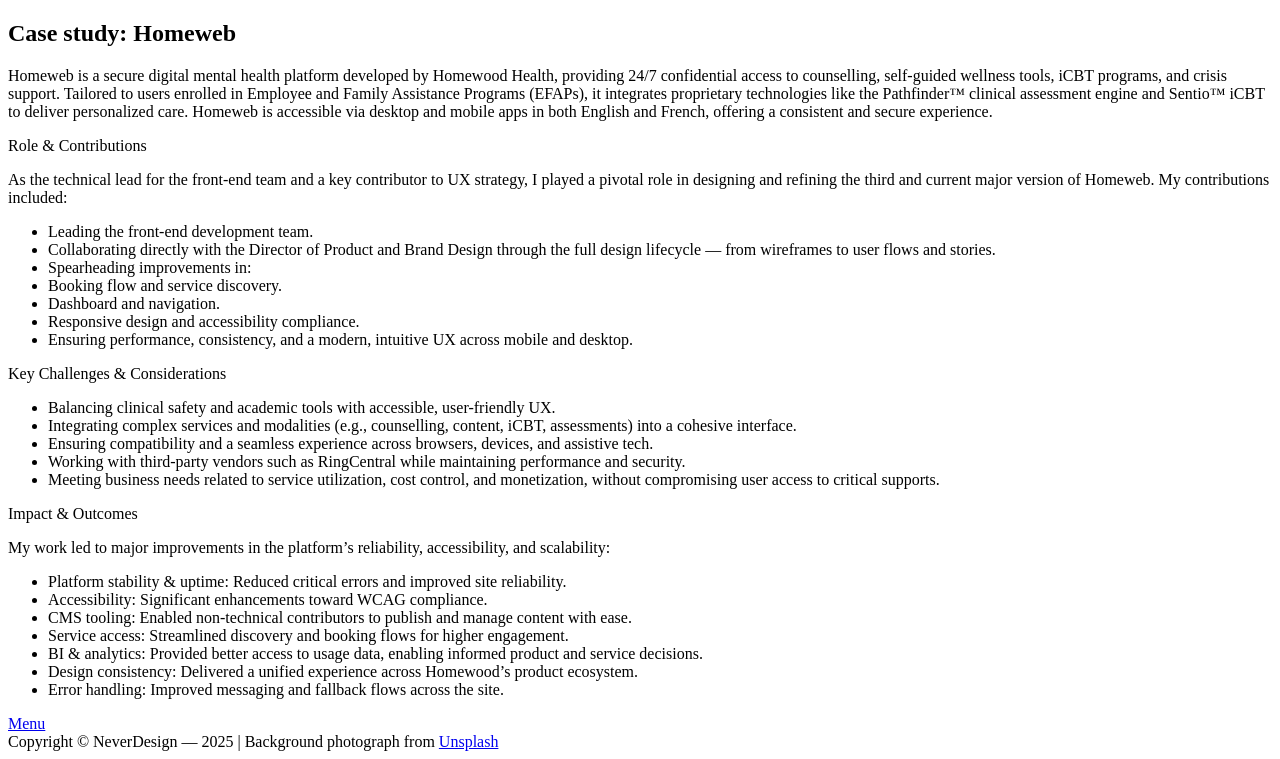
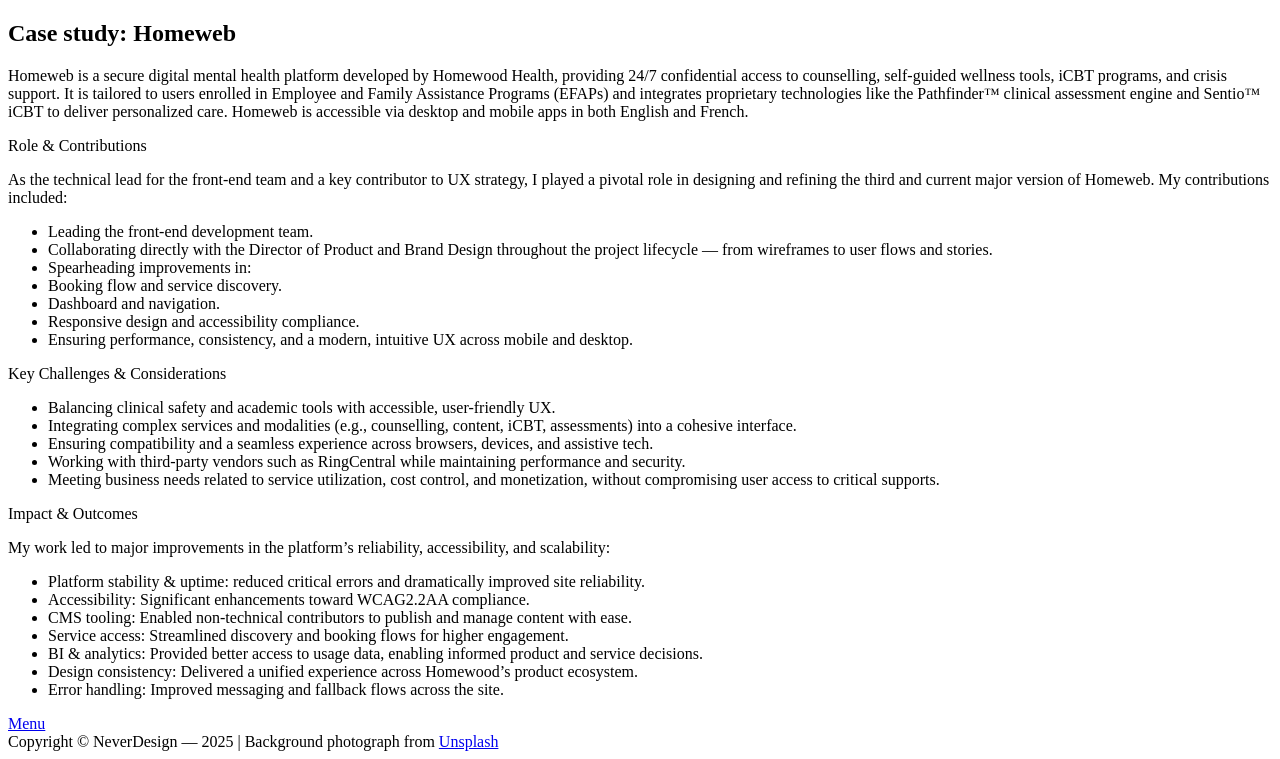
Before and after one commit to NeverDesign/neverdesign_2025, a Symfony app: template templates/case-studies/homeweb.html.twig in a window 1280 px wide. Shown: the part 206-965 px from the top of the page. Run offline with Twig, Linux system fonts and the light colour scheme; the template is opened without the code that fills it, so the values that code supplies are empty; some libraries are stand-ins or nearby versions; some web fonts are replaced.

Commit message:
Content updates
- HTML structure updates
- Spelling, grammar and content updates

```diff
--- a/templates/case-studies/homeweb.html.twig
+++ b/templates/case-studies/homeweb.html.twig
@@ -11,7 +11,7 @@
 			<div class="container width-narrow">
 				<h1 class="title">
 					Case study: Homeweb
-				</div>
+                </h1>
 			</div>
 		</div>
 
@@ -20,8 +20,8 @@
 			<div class="container width-narrow">
 				<p>
 					Homeweb is a secure digital mental health platform developed by Homewood Health, providing 24/7 confidential access to counselling, self-guided wellness tools, iCBT programs, and crisis support.
-					Tailored to users enrolled in Employee and Family Assistance Programs (EFAPs), it integrates proprietary technologies like the Pathfinder™ clinical assessment engine and Sentio™ iCBT to deliver personalized care.
-					Homeweb is accessible via desktop and mobile apps in both English and French, offering a consistent and secure experience.
+					It is tailored to users enrolled in Employee and Family Assistance Programs (EFAPs) and integrates proprietary technologies like the Pathfinder™ clinical assessment engine and Sentio™ iCBT to deliver personalized care.
+					Homeweb is accessible via desktop and mobile apps in both English and French.
 				</p>
 			</div>
 		</div>
@@ -32,7 +32,7 @@
 		<p>As the technical lead for the front-end team and a key contributor to UX strategy, I played a pivotal role in designing and refining the third and current major version of Homeweb. My contributions included:</p>
 		<ul>
 			<li>Leading the front-end development team.</li>
-			<li>Collaborating directly with the Director of Product and Brand Design through the full design lifecycle — from wireframes to user flows and stories.</li>
+			<li>Collaborating directly with the Director of Product and Brand Design throughout the project lifecycle — from wireframes to user flows and stories.</li>
 			<li>Spearheading improvements in:</li>
 			<li>Booking flow and service discovery.</li>
 			<li>Dashboard and navigation.</li>
@@ -52,8 +52,8 @@
 		<p class="h3">Impact &amp; Outcomes</p>
 		<p>My work led to major improvements in the platform’s reliability, accessibility, and scalability:</p>
 		<ul>
-			<li>Platform stability &amp; uptime: Reduced critical errors and improved site reliability.</li>
-			<li>Accessibility: Significant enhancements toward WCAG compliance.</li>
+			<li>Platform stability &amp; uptime: reduced critical errors and dramatically improved site reliability.</li>
+			<li>Accessibility: Significant enhancements toward WCAG2.2AA compliance.</li>
 			<li>CMS tooling: Enabled non-technical contributors to publish and manage content with ease.</li>
 			<li>Service access: Streamlined discovery and booking flows for higher engagement.</li>
 			<li>BI &amp; analytics: Provided better access to usage data, enabling informed product and service decisions.</li>
--- a/templates/case-studies/meticulon.html.twig
+++ b/templates/case-studies/meticulon.html.twig
@@ -11,7 +11,7 @@
 			<div class="container width-narrow">
 				<h1 class="title">
 					Case study: Meticulon Assessment Service
-				</div>
+				</h1>
 			</div>
 		</div>
 
--- a/templates/case-studies/sentio.html.twig
+++ b/templates/case-studies/sentio.html.twig
@@ -9,9 +9,9 @@
 
 		<div class="hero-inner hero-inner-primary">
 			<div class="container width-narrow">
-				<h1 class="title">s
+				<h1 class="title">
 					Case study: Sentio
-				</div>
+                </h1>
 			</div>
 		</div>
 
@@ -52,7 +52,7 @@
 			<li>Orchestrating complex course flows that include consumable content (articles, videos, audio), downloadable PDFs, third-party integrations (e.g., Storyline), and native interactive exercises.</li>
 			<li>Balancing prefilled content, optional vs. required fields, and task dependencies — while protecting the therapeutic alliance and user agency.</li>
 			<li>Designing a scalable system for exercise authoring that content teams could own independently of dev teams.</li>
-			<li>Maintaining HIPAA-grade security, ongoing infrastructure updates, and platform stability while iterating rapidly.</li>
+			<li>Maintaining platform security, ongoing infrastructure updates, and stability while iterating rapidly.</li>
 		</ul>
 
 		<p class="h3">Impact &amp; Outcomes</p>
```
